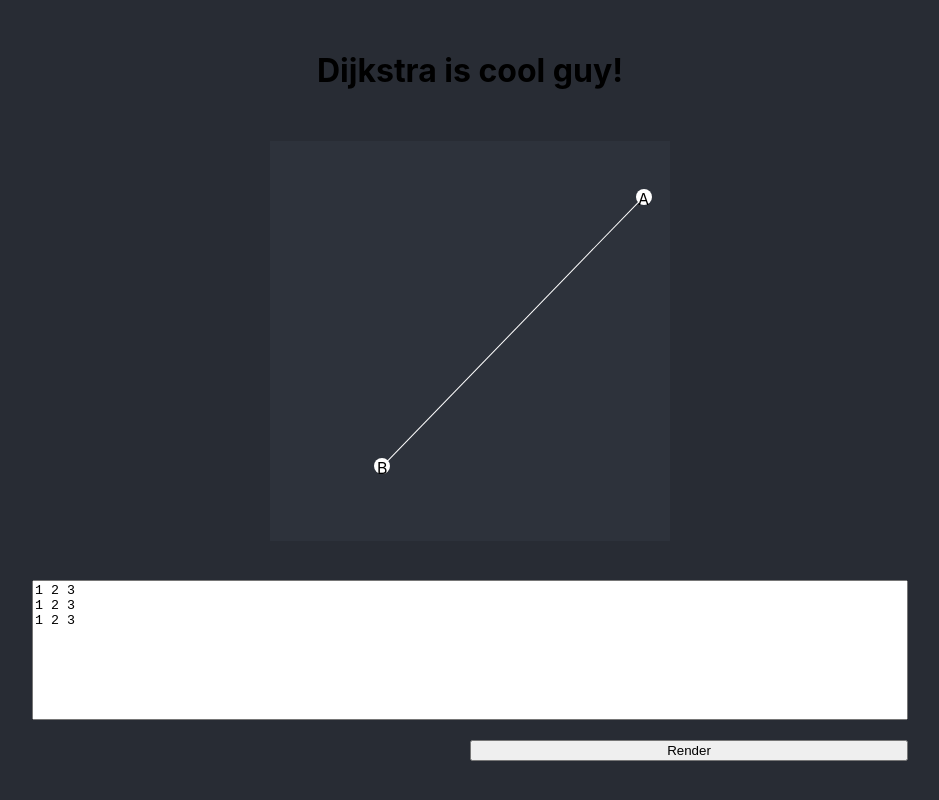
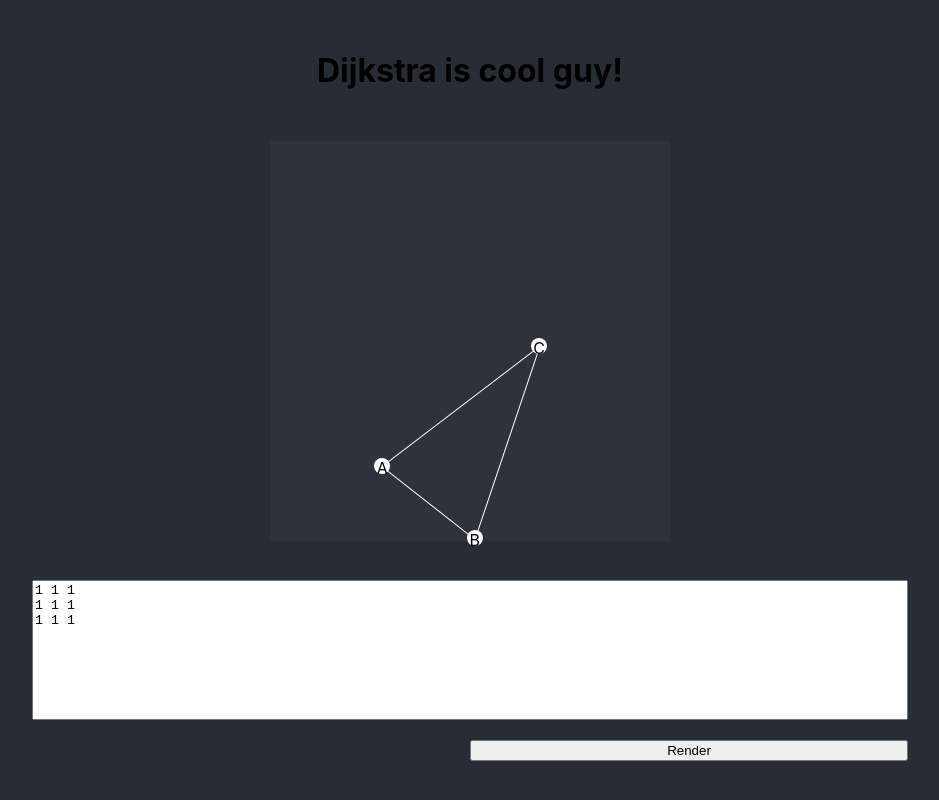
Before and after one commit to songofroland/pt-dijkstra, a React (Create React App) app: page / in a window 1280 px wide. Shown: the whole page, without its empty margins (170-1109 px from the left). Built offline with nearby package versions, Linux system fonts and the light colour scheme.

Commit message:
Add graph mapping

```diff
--- a/src/logic/graphMapping.ts
+++ b/src/logic/graphMapping.ts
@@ -1,16 +1,51 @@
 
 import { Graph, MappedEdge, MappedNode } from './commonInterfaces';
 
+const LABEL_ALPHABET = 'ABCDEFGHIJKLMNOPQRSTUVWXYZ';
+
 interface IEdge {
+  label?: string;
   from: number;
   to: number;
 };
 
+function getEdgesArray(graph: Graph): Array<IEdge> { //BUG HERE
+  const edges: Set<IEdge> = new Set();
+  for (let from = 0; from < graph.length; from++) {
+    for (let to = 0; to < graph[from].length; to++) {
+      const edge = graph[from][to];
+      if (edge !== 0 && from < to) {
+        edges.add({
+          label: edge.toString(),
+          from: from,
+          to: to,
+        });
+      }
+    }
+  }
+  return Array.from(edges);
+}
+
+function* labelGen(): Generator<string> {
+  const alphabet = LABEL_ALPHABET.split('');
+  while (true) {
+    for (const letter of alphabet) {
+      yield letter;
+    }
+  }
+  //TODO yield AA .. ZZ and AAA ... ZZZ if needed
+}
+
+function getNodesArray(graph: Graph): Array<string> {
+  const labels = labelGen();
+  return Array.from({ length: graph.length }, () => labels.next().value);
+}
+
 export default function mapGraph(graph: Graph):
   [Array<MappedNode>, Array<MappedEdge>]
 {
-  const nodes = ['A', 'B'];
-  const edges = [{ from: 0, to: 1 }];
+  const nodes = getNodesArray(graph);
+  const edges = getEdgesArray(graph);
   return calulateNodes(nodes, edges);
 }
 
--- a/src/logic/graphSamples.ts
+++ b/src/logic/graphSamples.ts
@@ -1,8 +1,8 @@
 /* eslint-disable */
 const samples = {
   simple: {
-    graph: [[1, 2, 3], [1, 2, 3], [1, 2, 3]],
-    string: '1 2 3\n1 2 3\n1 2 3',
+    graph: [[1, 1, 1], [1, 1, 1], [1, 1, 1]],
+    string: '1 1 1\n1 1 1\n1 1 1',
   },
 };
 
```
